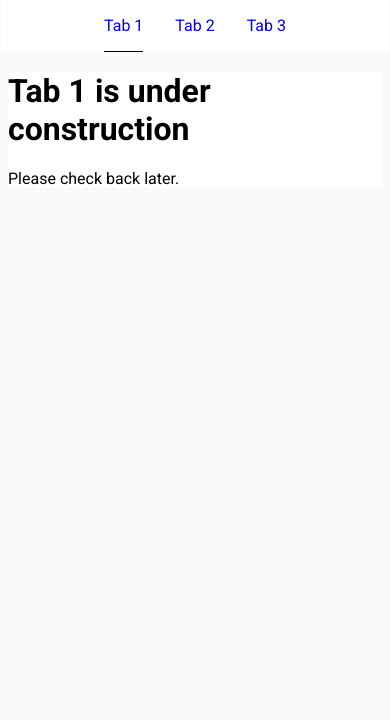
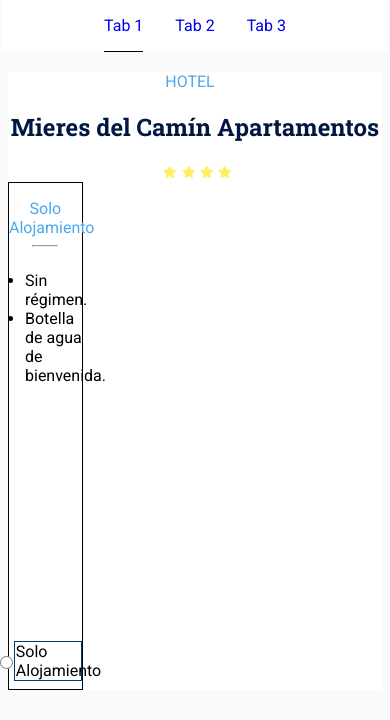
Before and after one commit to Juan-I-nauJ/mieres-camin, a Vue app: page / in a window 390 px wide. Shown: the top 720 px of the page. Built offline with nearby package versions, Linux system fonts and the light colour scheme.

Commit message:
Made the BeerList component responsive, tentatively finished the Tab3 container, added support for FontAwesome, started working on Tab1, created a title and Card component (for cards to describe and permit selection of options)

```diff
--- a/index.html
+++ b/index.html
@@ -4,7 +4,8 @@
     <meta charset="UTF-8" />
     <link rel="icon" type="image/svg+xml" href="/vite.svg" />
     <meta name="viewport" content="width=device-width, initial-scale=1.0" />
-    <title>Vite + Vue + TS</title>
+    <script src="https://kit.fontawesome.com/9fa2a3b20b.js" crossorigin="anonymous"></script>
+    <title>Mieres del Camín</title>
   </head>
   <body>
     <div id="app"></div>
--- a/package.json
+++ b/package.json
@@ -9,6 +9,9 @@
     "preview": "vite preview"
   },
   "dependencies": {
+    "@fortawesome/fontawesome-svg-core": "^6.4.2",
+    "@fortawesome/free-solid-svg-icons": "^6.4.2",
+    "@fortawesome/vue-fontawesome": "^3.0.3",
     "axios": "^1.5.1",
     "pinia": "^2.1.6",
     "vue": "^3.3.4",
--- /dev/null
+++ b/src/components/OptionCard.vue
@@ -0,0 +1,71 @@
+<template>
+    <article class="card">
+        <header class="card-header">
+            <slot name="card-header"></slot>
+        </header>
+        <hr>
+        <div class="card-body">
+            <div class="card-body__card-properties">
+                <slot name="card-properties"></slot>
+            </div>
+            <div class="card-body__card-input">
+                <!--  <slot name="card-input"></slot> -->
+                <label class="radio-label" :for='labelFor'>
+                    <slot name="label-input"></slot>
+                    <input type="radio" :name="radioName" :id="labelFor">
+                </label>
+            </div>
+        </div>
+    </article>
+</template>
+
+<script setup lang="ts">
+const props = defineProps({
+    labelFor: String,
+    radioName: String
+})
+</script>
+
+<style scoped lang="scss">
+.card {
+    min-height: 60vh;
+    border: 1px solid black;
+    display: flex;
+    flex-direction: column;
+}
+
+.card-header {
+    text-align: center;
+    color: $light-blue;
+    padding-top: 1rem;
+}
+
+hr {
+    width: 33%;
+    text-align: center;
+}
+
+.card-body {
+    display: flex;
+    flex-direction: column;
+    justify-content: space-between;
+    flex-grow: 1;
+
+}
+
+.radio-label {
+    display: flex;
+    flex-direction: row-reverse;
+    width: 90%;
+    margin: 0.5rem 0.5rem 0.5rem 0.33rem;
+    align-items: center;
+    justify-content: center;
+    border: 1px solid $mid-blue;
+
+
+    input {
+        padding: 0;
+
+    }
+}
+</style>
--- /dev/null
+++ b/src/components/Tab1Title.vue
@@ -0,0 +1,17 @@
+<template>
+<h1 class="title"><slot></slot></h1>
+</template>
+
+<script setup lang="ts">
+//...
+</script>
+
+<style scoped lang="scss">
+.title{
+    text-align: center;
+    font-family: $title-font;
+    color: $dark-blue;
+    display: inline-block;
+
+}
+</style>
--- a/src/components/TheHeader.vue
+++ b/src/components/TheHeader.vue
@@ -1,10 +1,10 @@
 <template>
-    <header>
-        <nav>
-            <ul>
-                <li><router-link to='/'>Tab 1</router-link></li>
-                <li><router-link to='/tab2'>Tab 2</router-link></li>
-                <li><router-link to='/tab3'>Tab 3</router-link></li>
+    <header class="header">
+        <nav class="nav">
+            <ul class="nav__ul">
+                <li class="nav__li"><router-link class="nav__li--a" to='/'>Tab 1</router-link></li>
+                <li class="nav__li"><router-link class="nav__li--a" to='/tab2'>Tab 2</router-link></li>
+                <li class="nav__li"><router-link class="nav__li--a" to='/tab3'>Tab 3</router-link></li>
             </ul>
         </nav>
     </header>
@@ -15,7 +15,7 @@
 </script>
 
 <style scoped lang="scss">
-header {
+.header {
     position: absolute;
     top: 0;
     left: 0;
@@ -26,21 +26,21 @@ header {
     background-color: #ffffff;
     height: 3.18rem;
 
-    nav {
+    .nav {
         width: 100%;
         display: flex;
         flex-direction: row;
         justify-content: center;
 
-        ul {
+        .nav__ul {
             padding: 0;
             display: flex;
             flex-direction: row;
             list-style: none;
             justify-content: center;
 
-            li {
-                a {
+            .nav__li {
+                .nav__li--a {
                     text-decoration: none;
                     padding: 0 0 1rem 0;
 
@@ -51,7 +51,7 @@ header {
                 }
             }
 
-            li:not(:first-child) {
+            .nav__li:not(:first-child) {
                 margin-left: 2rem;
             }
         }
@@ -59,26 +59,26 @@ header {
 }
 
 @media (min-width: 47rem) {
-    header {
+    .header {
         width: 90%;
         margin: 0 auto;
 
-        nav {
+        .nav {
             justify-content: flex-end;
 
-            ul {
+            .nav__ul {
                 margin-right: 2rem;
 
-                li {
+                .nav__li {
                     margin-left: 2rem;
 
-                    a {
+                    .nav__li--a {
                         padding: 0 2rem 1rem 2rem;
 
                     }
                 }
 
-                li:not(:first-child) {
+                .nav__li:not(:first-child) {
                     margin-left: 1rem;
                 }
             }
--- a/src/containers/NotFound.vue
+++ b/src/containers/NotFound.vue
@@ -1,8 +1,10 @@
 <template>
-    <div>
-    <h1>Page not found</h1>
+    <section class="not-found">
+        <header class="not-found__header">
+    <h1 class="not-found__header__title">Page not found</h1>
+</header>
     <p>Please, go back to the main page and try again.</p>
-    </div>
+</section>
 </template>
 
 <script setup lang="ts">
@@ -10,7 +12,10 @@
 </script>
 
 <style scoped lang="scss">
-div{
+.not-found{
     background-color: #ffffff;
 }
+.not-found__header__title{
+    font-family: $title-font;
+}
 </style>
--- a/src/containers/Tab1.vue
+++ b/src/containers/Tab1.vue
@@ -1,16 +1,80 @@
 <template>
-    <div>
-        <h1>Tab 1 is under construction</h1>
-        <p>Please check back later.</p>
-    </div>
+<section class="tab1-container">
+    <header class="tab1-container__header">
+
+        <span class="tab1-container__title__span--light">HOTEL</span><Tab1Title>Mieres del Camín Apartamentos</Tab1Title><span class="tab1-container__title__rating"><font-awesome-icon icon="fa-solid fa-star" size="xs" /><font-awesome-icon icon="fa-solid fa-star" size="xs" /><font-awesome-icon icon="fa-solid fa-star" size="xs" /><font-awesome-icon icon="fa-solid fa-star" size="xs" /></span>
+
+    </header>
+    <main class="card-list-container">
+        <div class="card-list-container__card-container">
+<OptionCard labelFor="solo-alojamiento" radioName="stay-options">
+<template #card-header>
+    Solo Alojamiento
+</template>
+<template #card-properties>
+    <ul class="property-list">
+        <li>Sin régimen.</li>
+        <li>Botella de agua de bienvenida.</li>
+    </ul>
+</template>
+<template #label-input>
+    Solo Alojamiento
+</template>
+</OptionCard>
+</div>
+    </main>
+    </section>
 </template>
 
 <script setup lang="ts">
+import Tab1Title from '../components/Tab1Title.vue';
+import OptionCard from '../components/OptionCard.vue';
+
 //...
 </script>
 
 <style scoped lang="scss">
-div{
+.tab1-container{
     background-color: #ffffff;
+
+    .tab1-container__header{
+        text-align: center;
+    }
+.tab1-container__title__span--light{
+color: $light-blue;
+font-style:normal;
+text-align: center;
+margin-right: 10px;
+}
+.tab1-container__title__rating{
+    color: $yellow;
+    text-wrap: nowrap;
+
+}
+
+.tab1-container__title__rating svg{
+    margin-left: 0.3rem;
+}
+
+.card-list-container{
+    display: grid;
+    grid-template-columns: repeat(10, 1fr);
+
+.card-list-container__card-container{
+    grid-column: span 2;
+}
+}
+
+}
+
+.property-list{
+    padding-left: 1rem;
+}
+
+@media (min-width: 47rem) {
+    .tab1-container__title__rating{
+    margin-left: 3rem;
+
+}
 }
 </style>
--- a/src/containers/Tab3.vue
+++ b/src/containers/Tab3.vue
@@ -1,10 +1,10 @@
 <template>
-    <header>
-        <h1>Bebidas</h1>
+    <header class="tab-header">
+        <h1 class="tab-header__title">Bebidas</h1>
     </header>
-    <section>
+    <section class="beer-list-container">
         <header>
-            <h1>Cervezas</h1>
+            <h1 class="beer-list-container__title">Cervezas</h1>
         </header>
         <BeerList />
     </section>
@@ -15,21 +15,46 @@ import BeerList from './../components/BeerList.vue';
 </script>
 
 <style scoped lang="scss">
-header {
-    h1 {
+.tab-header {
+    .tab-header__title {
         color: $light-blue;
         font-family: $title-font;
+        text-align: center;
+        padding: 1rem;
+        margin-left: 2rem;
     }
 }
 
-section {
+.beer-list-container {
     background-color: #ffffff;
     color: $light-blue;
 
-    header {
-        h1 {
+
+        .beer-list-container__title {
             font-family: $title-font;
+            text-align: center;
+            padding: 1rem;
+            margin-left: 2rem;
         }
+
+  }
+
+  @media (min-width: 47rem) {
+
+  .tab-header{
+    .tab-header__title{
+        text-align: left;
+        margin: 0;
     }
   }
+
+    .beer-list-container{
+
+  .beer-list-container__title{
+    text-align: left;
+    margin: 0;
+  }
+
+  }
+}
 </style>
--- a/src/main.ts
+++ b/src/main.ts
@@ -1,8 +1,14 @@
 import { createApp } from 'vue'
 import App from './App.vue'
 import router from './router/router';
+import { library } from '@fortawesome/fontawesome-svg-core';
+import { FontAwesomeIcon } from '@fortawesome/vue-fontawesome';
 import {createPinia} from 'pinia';
+import { faStar } from '@fortawesome/free-solid-svg-icons'
+
+library.add(faStar);
+
 
 const pinia = createPinia();
 
-createApp(App).use(router).use(pinia).mount('#app')
+createApp(App).component('font-awesome-icon', FontAwesomeIcon).use(router).use(pinia).mount('#app');
```
Also changed, not shown: src/components/BeerList.vue (+29 -23 lines), 1 other file (tests, documents, lock files or other folders).
